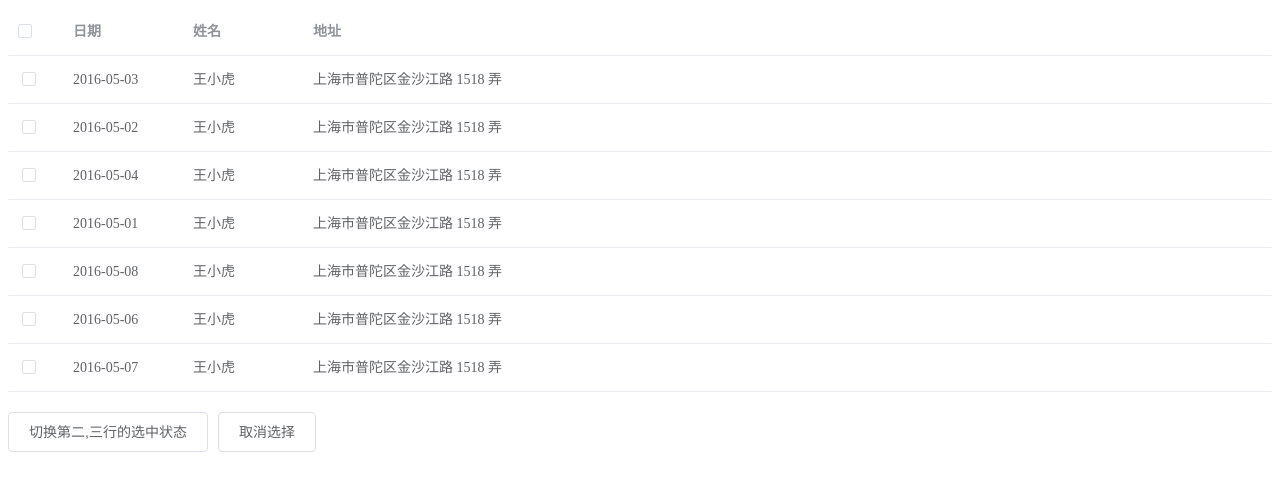
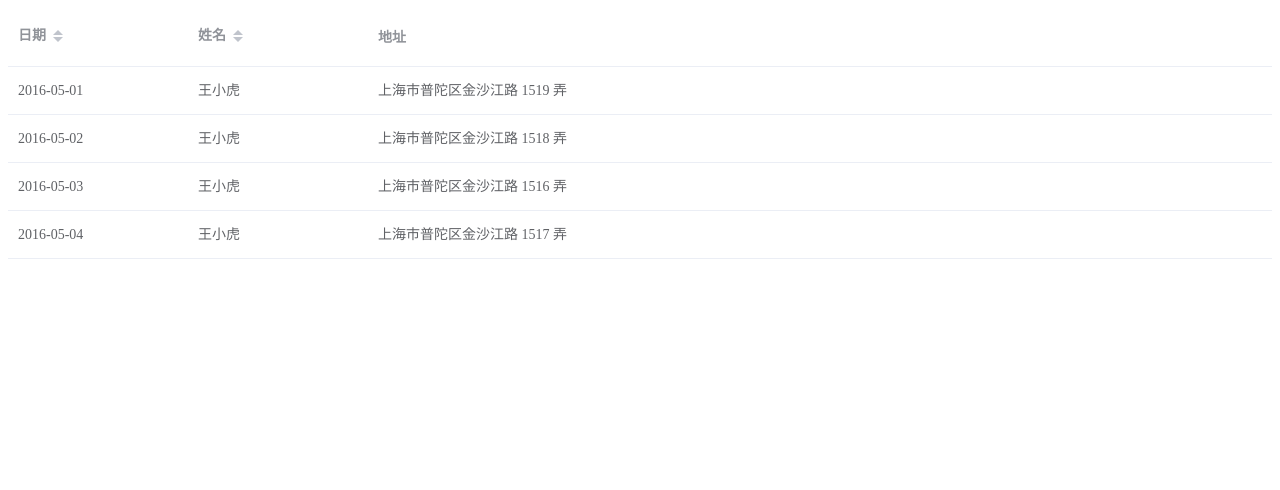
Before and after one commit to kingyeahwei/element_learning, a Vue app: page / in a window 1280 px wide. Shown: the top 490 px of the page. Built offline with nearby package versions, Linux system fonts and the light colour scheme.

Commit message:
table 排序

```diff
--- a/src/App.vue
+++ b/src/App.vue
@@ -1,35 +1,27 @@
 <template>
   <div id="app">
     <el-table
-      ref="multipleTable"
-      :data="data"
-      tooltip-effect="dark"
+      :data="tableData"
       style="width: 100%"
-      @selection-change="handleSelectionChange">
+      :default-sort="{prop: 'date', order: 'desending'}">
       <el-table-column
-        type="selection"
-        width="55"
+        prop="date"
+        label="日期"
+        sortable
+        width="180"
       ></el-table-column>
-      <el-table-column
-        label="日期"
-        width="120">
-        <template slot-scope="scope">{{scope.row.date}}</template>
-      </el-table-column>
       <el-table-column
         prop="name"
         label="姓名"
-        width="120"
+        sortable
+        width="180"
       ></el-table-column>
       <el-table-column
         prop="address"
         label="地址"
-        show-overflow-tooltip
+        :formatter="formatter"
       ></el-table-column>
     </el-table>
-    <div style="margin-top: 20px">
-      <el-button @click="toggleSelection([data[1], data[2]])">切换第二,三行的选中状态</el-button>
-      <el-button @click="toggleSelection([])">取消选择</el-button>
-    </div>
   </div>
 </template>
 
@@ -38,54 +30,31 @@
     name: "app",
     data() {
       return {
-        data: [
+        tableData: [
           {
-            date: '2016-05-03',
-            name: '王小虎',
-            address: '上海市普陀区金沙江路 1518 弄'
-          }, {
             date: '2016-05-02',
             name: '王小虎',
             address: '上海市普陀区金沙江路 1518 弄'
           }, {
             date: '2016-05-04',
             name: '王小虎',
-            address: '上海市普陀区金沙江路 1518 弄'
+            address: '上海市普陀区金沙江路 1517 弄'
           }, {
             date: '2016-05-01',
             name: '王小虎',
-            address: '上海市普陀区金沙江路 1518 弄'
+            address: '上海市普陀区金沙江路 1519 弄'
           }, {
-            date: '2016-05-08',
+            date: '2016-05-03',
             name: '王小虎',
-            address: '上海市普陀区金沙江路 1518 弄'
-          }, {
-            date: '2016-05-06',
-            name: '王小虎',
-            address: '上海市普陀区金沙江路 1518 弄'
-          }, {
-            date: '2016-05-07',
-            name: '王小虎',
-            address: '上海市普陀区金沙江路 1518 弄'
+            address: '上海市普陀区金沙江路 1516 弄'
           }
-        ],
-        multipleSelection: []
+        ]
       }
     },
     methods: {
-      handleSelectionChange(val) {
-        this.multipleSelection = val;
-
-      },
-      toggleSelection(rows) {
-        if (rows) {
-          rows.forEach(row => {
-            this.$refs.multipleTable.toggleRowSelection(row);
-          });
-        } else {
-          this.$refs.multipleTable.clearSelection();
-        }
-      },
+      formatter(row, column) {
+        return row.address
+      }
     },
   };
 </script>
```
